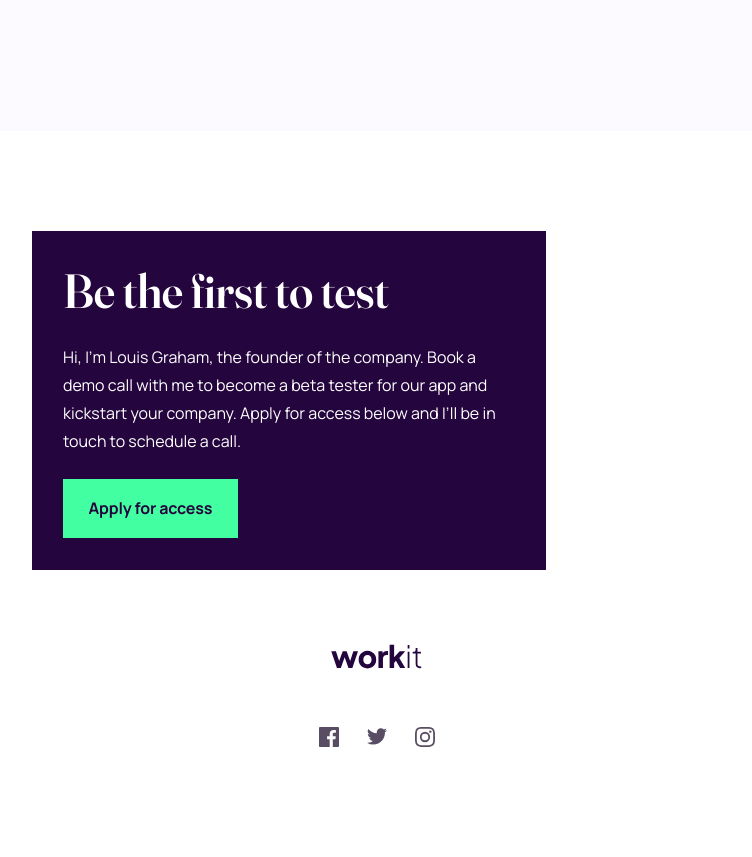
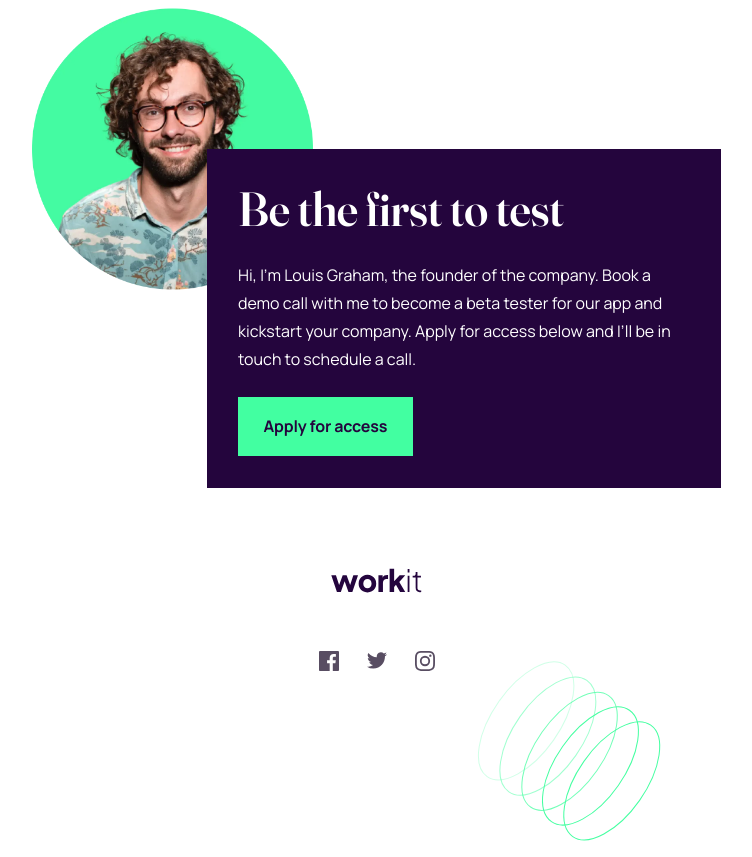
Before and after one commit to rupali317/workit-landing-page, a React (Create React App) app: page / in a window 1280 px wide. Shown: the part 1380-2237 px from the top of the page, without its empty margins (263-1015 px from the left). Before the commit the page ends 2207 px from the top, so only its background shows below. Built offline with nearby package versions, Linux system fonts and the light colour scheme.

Commit message:
Fixed some styling issues for mobile - body min-width and worked on access invitation section for tablet

```diff
--- a/src/components/AccessInvitation/AccessInvitation.jsx
+++ b/src/components/AccessInvitation/AccessInvitation.jsx
@@ -34,6 +34,11 @@ export const AccessInvitation = () => {
           call.
         </p>
         <button className="primary-button">Apply for access</button>
+        <AccessInvitationStyles.SpiralDecoration
+          src="/assets/images/bg-pattern-3.svg"
+          alt=""
+          role="presentation"
+        />
       </AccessInvitationStyles.InvitationCard>
       <a href="#introduction-section">
         <img
--- a/src/components/Introduction/Introduction.jsx
+++ b/src/components/Introduction/Introduction.jsx
@@ -1,5 +1,5 @@
 import * as IntroductionStyles from "../../styles/Introduction.style";
-import { CurvedPathEffect } from "../CurvedPathEffect/CurvedPathEffect";
+// import { CurvedPathEffect } from "../CurvedPathEffect/CurvedPathEffect";
 
 export const Introduction = () => {
   return (
@@ -32,7 +32,7 @@ export const Introduction = () => {
         width="317.91"
         height="176.91"
       />
-      <CurvedPathEffect />
+      {/* <CurvedPathEffect /> */}
     </section>
   );
 };
--- a/src/components/SellingPoint/SellingPoint.jsx
+++ b/src/components/SellingPoint/SellingPoint.jsx
@@ -1,6 +1,6 @@
 import data from "./data.json";
 import * as SellingPointStyles from "../../styles/SellingPoint";
-import { CurvedPathEffect } from "../CurvedPathEffect/CurvedPathEffect";
+// import { CurvedPathEffect } from "../CurvedPathEffect/CurvedPathEffect";
 
 export const SellingPoint = () => {
   const sellingPoints = data.map((item) => {
@@ -18,7 +18,7 @@ export const SellingPoint = () => {
       <SellingPointStyles.OrderedList>
         {sellingPoints}
       </SellingPointStyles.OrderedList>
-      <CurvedPathEffect />
+      {/* <CurvedPathEffect /> */}
     </section>
   );
 };
--- a/src/styles/AccessInvitation.style.jsx
+++ b/src/styles/AccessInvitation.style.jsx
@@ -39,7 +39,9 @@ export const InvitationCard = styled.section`
 
   @media (min-width: ${TABLET_WIDTH}) {
     gap: var(--space-s-3);
-    max-width: 32.125rem; /* 514px */
+    max-width: 32.125rem; // 514px
+    margin-left: auto;
+    margin-bottom: var(--space-m-5);
 
     button {
       margin-top: var(--space-none);
@@ -53,24 +55,37 @@ export const InvitationCard = styled.section`
   }
 `;
 
+export const SpiralDecoration = styled.img`
+  display: none;
+
+  @media (min-width: ${TABLET_WIDTH}) {
+    position: absolute;
+    bottom: 0;
+    transform: translate(100%, 50%);
+    display: block;
+  }
+`;
+
 export const FounderImage = styled.img`
   position: absolute;
-  transform: translate(1.9375rem, -14.1875rem); /* 31px, -227px */
+  transform: translate(-50%, -82%);
+  left: 50%;
   z-index: -1;
 
   @media (min-width: ${TABLET_WIDTH}) {
-    transform: translate(0rem, 0rem);
+    transform: translate(0rem, -50%);
+    left: initial;
   }
 `;
 
 export const AccessInvitationSection = styled.section`
   position: relative;
-  padding: var(--space-xl-7) var(--space-xs-6) var(--space-m-2)
+  padding: var(--space-xl-8) var(--space-xs-6) var(--space-m-2)
     var(--space-xs-5);
   /* background-color: var(--color-neutral-2); */ /* RRC: Check why white color is replacing the image */
 
   @media (min-width: ${TABLET_WIDTH}) {
-    padding: var(--space-m-6) var(--space-base-4) var(--space-m-5)
+    padding: var(--space-xl-5) var(--space-base-4) var(--space-m-5)
       var(--space-base-3);
   }
 `;
--- a/src/styles/Global.style.jsx
+++ b/src/styles/Global.style.jsx
@@ -83,9 +83,10 @@ export const BaseStyles = createGlobalStyle`
         --space-xl-2: 10.6875rem; /* 171px */
         --space-xl-3: 12.7025rem; /* 203.24px */
         --space-xl-4: 12.735rem; /* 203.76px */
-        --space-xl-5: 15.9375rem; /* 255px */
-        --space-xl-6: 20.375rem; /* 326px */
-        --space-xl-7: 20.518125rem; /* 328.29px */
+        --space-xl-5: 15.704375rem; /* 251.27px */
+        --space-xl-6: 15.9375rem; /* 255px */
+        --space-xl-7: 20.375rem; /* 326px */
+        --space-xl-8: 20.518125rem; /* 328.29px */
 
         /* Border width */
         --border-width-s: 0.0625rem; /* 1px */
@@ -215,7 +216,7 @@ export const DefaultStyles = createGlobalStyle`
         line-height: var(--line-height-xs-1);
         text-align: center;
         /* padding: var(--space-base-1) var(--space-xs-6) var(--space-m-2) var(--space-xs-5); */
-        max-width: 23.4375rem; /* 375px */
+        min-width: 23.4375rem; /* 375px */
         margin: auto;
     }
 
@@ -274,13 +275,12 @@ export const DefaultStyles = createGlobalStyle`
     #introduction-section {
         background-color: var(--color-primary-1);
         padding: var(--space-base-1) var(--space-xs-6) var(--space-l-5) var(--space-xs-5);
-        position: relative;
     }
 
     @media (min-width: ${TABLET_WIDTH}) {
         body {
             text-align: left;
-            max-width: 48rem;/* 768px */
+            max-width: 48rem; // 768px
         }
     }
 `;
--- a/src/styles/Introduction.style.jsx
+++ b/src/styles/Introduction.style.jsx
@@ -27,5 +27,6 @@ export const Link = styled.a`
 
 export const HeroImage = styled.img`
   position: absolute;
-  transform: translate(1.25rem, 4.2rem); /* 20px, 67.2px */
+  transform: translate(-50%, 36%);
+  left: 50%;
 `;
```
